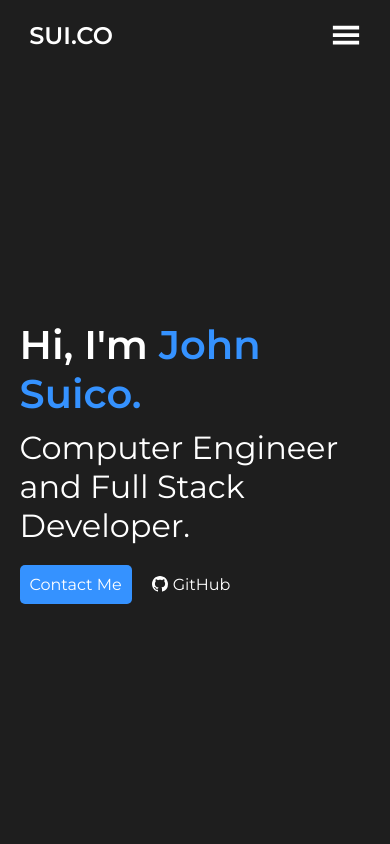
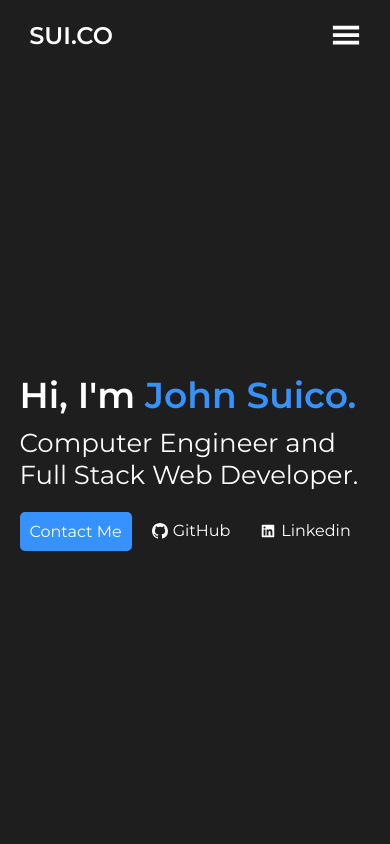
Before and after one commit to johnsuico/suico-portfolio, a React (Create React App) app: page / in a window 390 px wide. Shown: the top 844 px of the page. Built offline with nearby package versions, Linux system fonts and the light colour scheme; the HTML template or start-up script is replaced by a standard one.

Commit message:
Add responsive design

```diff
--- a/src/Components/Hero/Hero.css
+++ b/src/Components/Hero/Hero.css
@@ -24,6 +24,7 @@
   display: flex;
   margin-top: 20px;
   align-items: center;
+  flex-wrap: wrap;
 }
 
 .hero-buttons a {
@@ -42,7 +43,7 @@
   background-color: var(--AccentBlueSecondary);
 }
 
-.github-btn {
+.hero-btn {
   display: flex;
   align-items: center;
   padding: 10px 10px;
@@ -51,10 +52,47 @@
   margin-left: 10px;
 }
 
-.github-btn:hover {
+.hero-btn:hover {
   border-bottom: 1px solid white;
 }
 
-.github-icon {
+.hero-icon {
   margin-right: 5px;
 }
+
+/* Media Queries */
+@media (max-width: 656px) {
+  .hero-btn:nth-child(4) {
+    display: none;
+  }
+}
+
+@media (max-width: 596px) {
+  .hero-caption {
+    font-size: 26px;
+  }
+}
+
+@media (max-width: 534px) {
+  .hero-title {
+    font-size: 36px;
+  }
+}
+
+@media (max-width: 379px) {
+  .hero-btn:nth-child(3) {
+    display: none;
+  }
+}
+
+@media (max-width: 377px) {
+  .hero-caption {
+    font-size: 24px;
+  }
+}
+
+@media (max-width: 374px) {
+  .hero-title {
+    font-size: 30px;
+  }
+}
--- a/src/Components/Hero/Hero.jsx
+++ b/src/Components/Hero/Hero.jsx
@@ -1,23 +1,34 @@
 import React from 'react'
-import { Link } from 'react-router-dom';
+import { HashLink } from 'react-router-hash-link';
 
 import './Hero.css';
 
 import { BsGithub } from 'react-icons/bs';
+import { AiFillLinkedin } from 'react-icons/ai';
+import { HiDocument } from 'react-icons/hi';
 
 const Hero = () => {
   return (
     <div className="hero-content">
       <h2 className="hero-title">Hi, I'm <span>John Suico.</span></h2>
-      <p className="hero-caption">Computer Engineer and Full Stack Developer.</p>
+      <p className="hero-caption">Computer Engineer and Full Stack Web Developer.</p>
       <div className="hero-buttons">
-        <Link to="/" className="hero-link">Contact Me</Link>
-        <div className="github-btn">
-          <BsGithub className="github-icon" />
+        {/* <Link to="/" className="hero-link">Contact Me</Link> */}
+        <HashLink smooth to="#contact" className="hero-link">Contact Me</HashLink>
+        <div className="hero-btn">
+          <BsGithub className="hero-icon" />
           <a href="https://github.com/johnsuico" target="_blank"  rel="noreferrer">GitHub</a>
         </div>
+        <div className="hero-btn">
+          <AiFillLinkedin className="hero-icon" />
+          <a href="https://www.linkedin.com/in/johnsuico/" target="_blank" rel="noreferrer">Linkedin</a>
+        </div>
+        <div className="hero-btn">
+          <HiDocument className="hero-icon" />
+          <a href="https://drive.google.com/file/d/1U1zU-rThPkHPKUwKRBYzHVWscfHHFjY_/view?usp=sharing" target="_blank" rel="noreferrer">Resume</a>
+        </div>
       </div>
-      </div>
+    </div>
   )
 }
 
--- a/src/Components/Navbar/Navbar.css
+++ b/src/Components/Navbar/Navbar.css
@@ -74,7 +74,6 @@
   }
 
   .mm-active {
-    /* position: ; */
     display: flex;
     justify-content: center;
     width: 100%;
--- a/src/Components/Navbar/Navbar.jsx
+++ b/src/Components/Navbar/Navbar.jsx
@@ -17,7 +17,6 @@ const Navbar = () => {
         <div className="navbar-links">
           <HashLink smooth to="#skills" className="nav-link">Skills</HashLink>
           <HashLink smooth to="#projects" className="nav-link">Projects</HashLink>
-          <a href="https://drive.google.com/file/d/1U1zU-rThPkHPKUwKRBYzHVWscfHHFjY_/view?usp=sharing" className="nav-link" target="_blank" rel="noreferrer">Resume</a>
         </div>
 
         <GiHamburgerMenu className="mobile-menu-button" onClick={()=>setMobileMenu(!mobileMenu)}/>
@@ -27,6 +26,8 @@ const Navbar = () => {
         <div className="mm-links">
           <HashLink smooth to="#skills" className="nav-link">Skills</HashLink>
           <HashLink smooth to="#projects" className="nav-link">Projects</HashLink>
+          <HashLink smooth to="#contact" className="nav-link">Contact Me</HashLink>
+          <a href="https://www.linkedin.com/in/johnsuico/" target="_blank" rel="noreferrer" className="nav-link">Linkedin</a>
           <a href="https://drive.google.com/file/d/1U1zU-rThPkHPKUwKRBYzHVWscfHHFjY_/view?usp=sharing" className="nav-link" target="_blank" rel="noreferrer">Resume</a>
         </div>
       </div>
```
